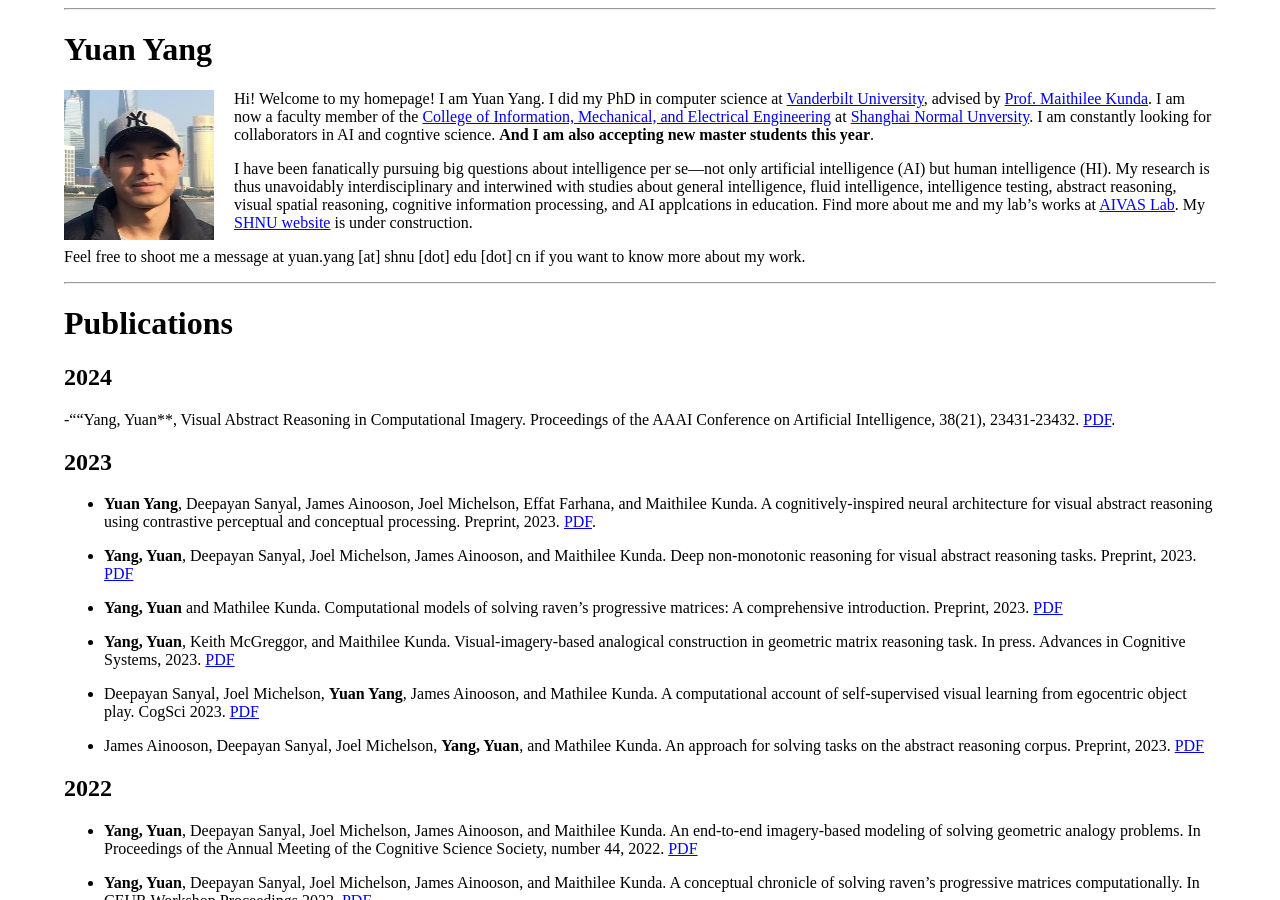
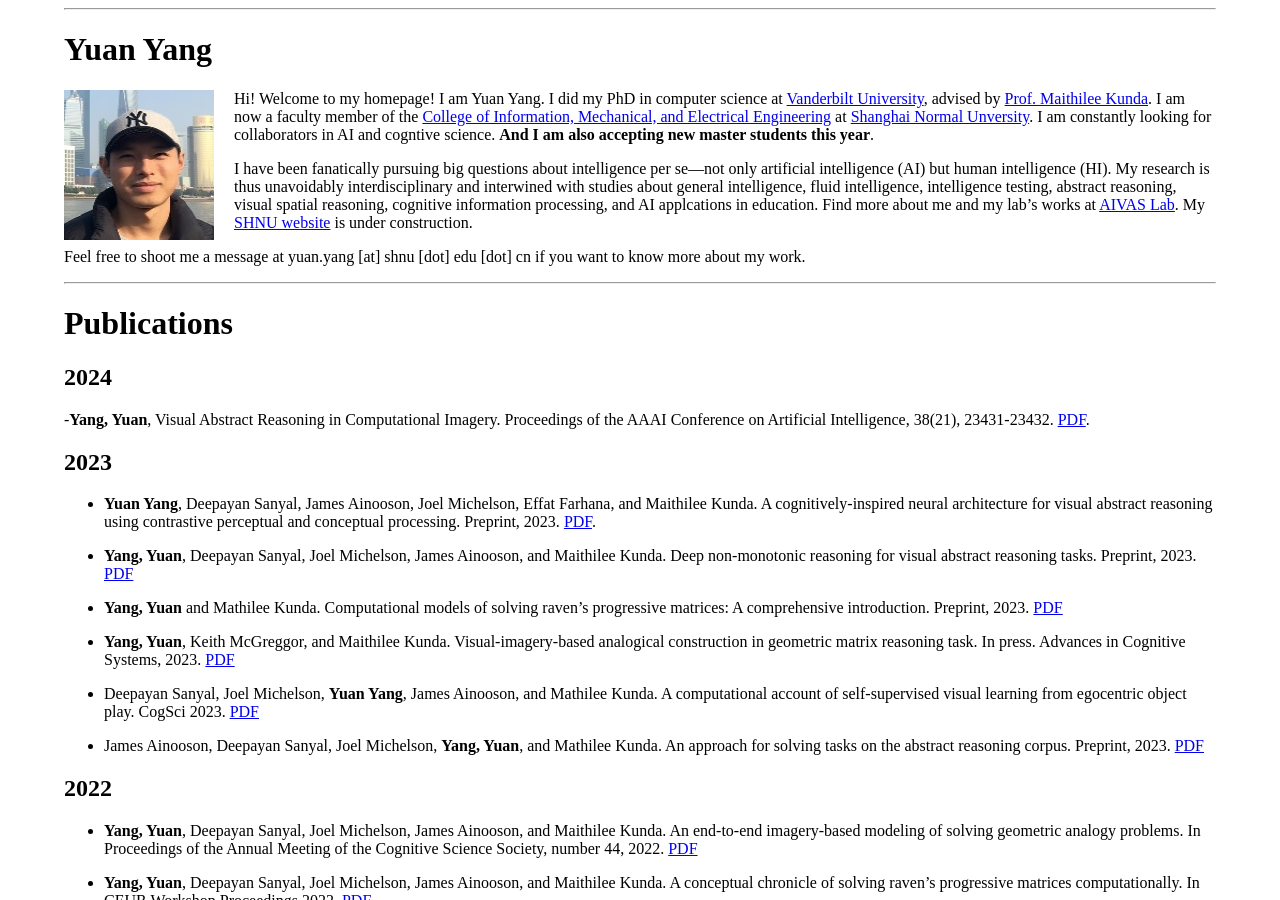
Before and after one commit to Yang-Yuan/Yang-Yuan.github.io, a Jekyll site: the page built from docs/index.md, in a window 1280 px wide and 900 px high. Built offline with Jekyll 4.4.1, drawn with Linux system fonts in a browser that asks for light colours.

Commit message:
asdfasdf

```diff
--- a/docs/index.md
+++ b/docs/index.md
@@ -29,7 +29,7 @@ Feel free to shoot me a message at  yuan.yang [at] shnu [dot] edu [dot] cn if yo
 
 ## 2024
 
--""Yang, Yuan**, Visual Abstract Reasoning in Computational Imagery. Proceedings of the AAAI Conference on Artificial Intelligence, 38(21), 23431-23432. [PDF](https://ojs.aaai.org/index.php/AAAI/article/view/30416){:target="_blank"}.
+-**Yang, Yuan**, Visual Abstract Reasoning in Computational Imagery. Proceedings of the AAAI Conference on Artificial Intelligence, 38(21), 23431-23432. [PDF](https://ojs.aaai.org/index.php/AAAI/article/view/30416){:target="_blank"}.
 
 
 
```
